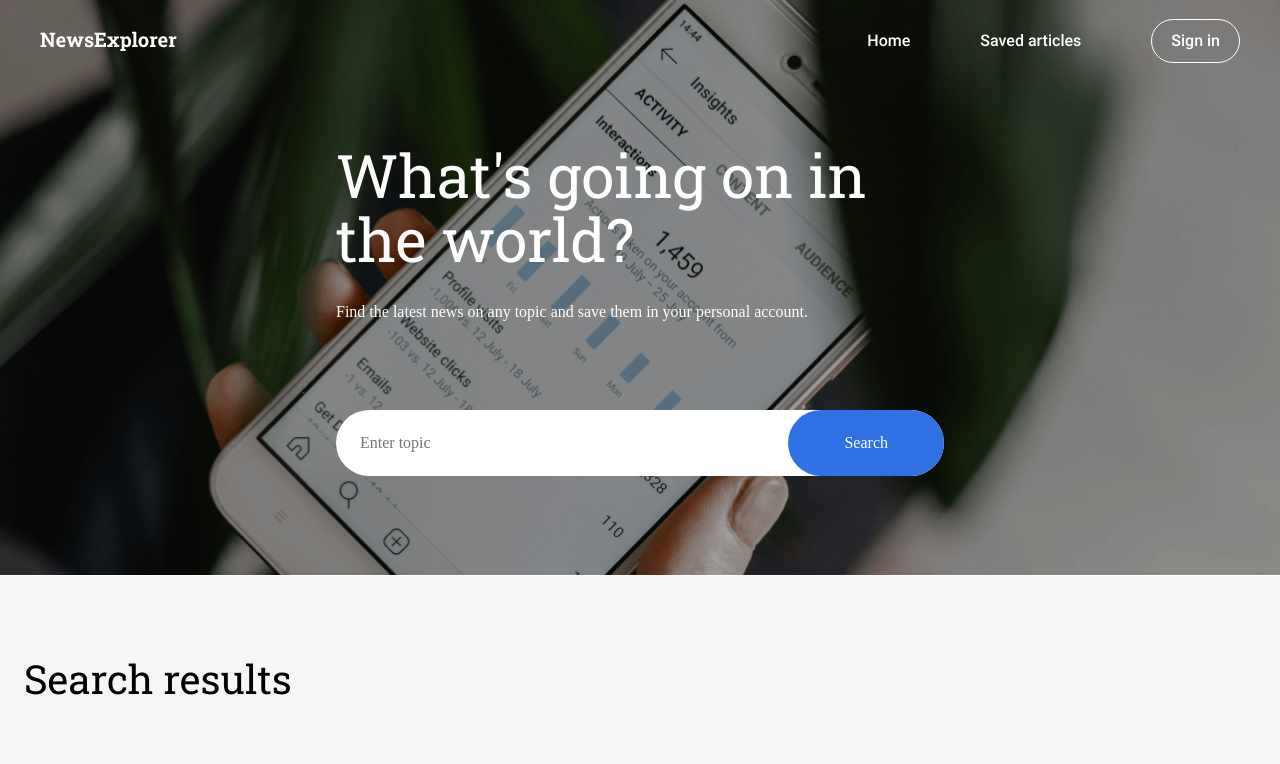
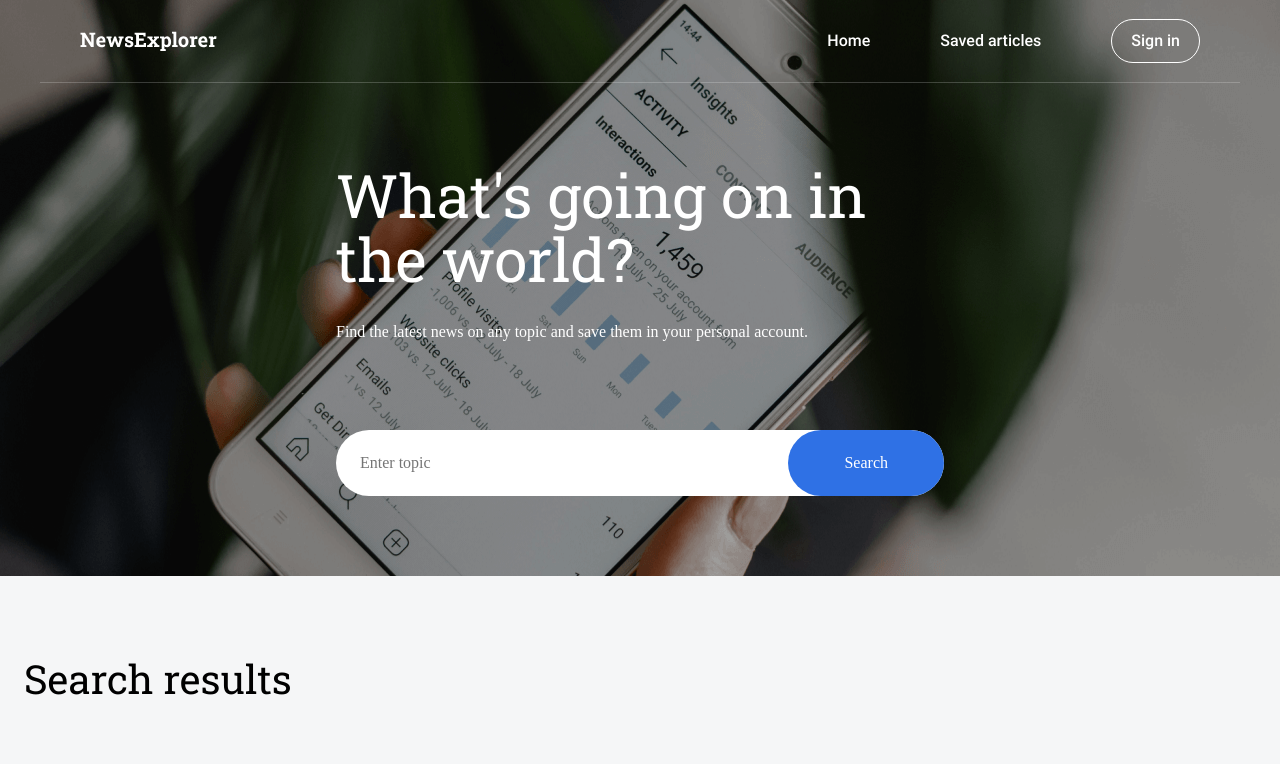
Before and after one commit to solomonbarayev/news-explorer-frontend, a React (Create React App) app: page / in a window 1280 px wide. Shown: the top 764 px of the page. Built offline with nearby package versions, Linux system fonts and the light colour scheme; grey boxes are pictures that could not be loaded; the HTML template or start-up script is replaced by a standard one.

Commit message:
refactor: make nav a separate component

```diff
--- a/src/components/Footer/Footer.js
+++ b/src/components/Footer/Footer.js
@@ -5,9 +5,6 @@ import fbIcon from '../../images/facebook_icon.svg';
 import ghIcon from '../../images/github_icon.svg';
 
 const Footer = () => {
-  //get current year
-  const year = new Date().getFullYear();
-
   return (
     <footer className="footer">
       <div className="section footer__container">
--- a/src/components/Header/Header.css
+++ b/src/components/Header/Header.css
@@ -1,16 +1,13 @@
 .header {
   width: 100%;
   margin: 0 auto;
-  padding-top: 19px;
-  padding-bottom: 19px;
-  background: transparent;
-  border-bottom: 1px rgba(255, 255, 255, 0.2) solid;
   box-sizing: border-box;
   background-image: url(../../images/background.png);
   background-repeat: no-repeat;
   background-size: cover;
   background-position: center;
   color: white;
+  padding-bottom: 80px;
 }
 
 .header_bg-light {
@@ -18,78 +15,9 @@
   color: black;
 }
 
-.header__nav-container {
-  display: flex;
-  justify-content: space-between;
-  align-items: center;
-}
-
-.header__logo {
-  display: flex;
-  flex-direction: column;
-  align-items: center;
-}
-.header__menu {
-  display: flex;
-  align-items: center;
-  gap: 70px;
-  font-family: 'Roboto', Helvetica, Arial, sans-serif;
-  font-weight: 500;
-  text-decoration: none;
-}
-
-.header__link {
-  font-family: 'Roboto', Helvetica, Arial, sans-serif;
-  font-weight: 500;
-  text-decoration: none;
-  cursor: pointer;
-  color: #fff;
-}
-
-.header__link_bg-light {
-  color: rgba(26, 27, 34, 1);
-}
-
-.header__button {
-  border-radius: 100px;
-  padding: 12px 19px;
-  background: transparent;
-  display: flex;
-  align-items: center;
-  gap: 17px;
-  cursor: pointer;
-  font-family: 'Roboto', Helvetica, Arial, sans-serif;
-  font-weight: 500;
-  text-decoration: none;
-  cursor: pointer;
-  color: #fff;
-  border: 1px solid #fff;
-}
-
-.header__button_bg-light {
-  color: rgba(26, 27, 34, 1);
-  border: 1px solid rgba(26, 27, 34, 1);
-}
-
-.header__button-icon {
-  width: 17px;
-  height: 17px;
-  display: none;
-}
-
-.header__hamburger {
-  display: none;
-  width: 24px;
-  height: 24px;
-  background-position: center;
-  background: transparent;
-  border: none;
-  cursor: pointer;
-}
-
 .header__content {
   max-width: 608px;
-  margin: 80px auto;
+  margin: 80px auto 0;
 }
 
 .header__title {
@@ -118,19 +46,19 @@
     padding-left: 20px;
     padding-right: 20px;
   }
-  .header__menu {
-    gap: 50px;
-  }
 }
 
 @media screen and (max-width: 768px) {
+  .header {
+    padding-bottom: 48px;
+  }
   .header__title {
     font-size: 36px;
     line-height: 40px;
   }
 
   .header__content {
-    margin: 38px auto;
+    margin: 38px auto 0;
     max-width: 452px;
   }
 
@@ -139,22 +67,12 @@
   }
 }
 
-@media screen and (max-width: 650px) {
-  .header__menu {
-    display: none;
+@media screen and (max-width: 480px) {
+  .header {
+    padding-bottom: 32px;
   }
-  .header__logo {
-    padding-top: 16px;
-    padding-bottom: 16px;
-  }
-  .header__hamburger {
-    display: block;
-  }
-}
-
-@media screen and (max-width: 480px) {
   .header__content {
-    margin: 30px auto;
+    margin: 30px auto 0;
     max-width: 452px;
   }
   .header__subtitle {
--- a/src/components/Header/Header.js
+++ b/src/components/Header/Header.js
@@ -13,6 +13,7 @@ const Header = () => {
     <header className={`${isHome ? 'header' : 'header header_bg-light'}`}>
       <div className="section header__container">
         <Nav isHome={isHome} />
+
         {isHome && (
           <div className="header__content">
             <h1 className="header__title">What's going on in the world?</h1>
--- a/src/components/Nav/Nav.css
+++ b/src/components/Nav/Nav.css
@@ -0,0 +1,121 @@
+.nav {
+  width: 100%;
+  margin: 0 auto;
+  padding-top: 19px;
+  padding-bottom: 19px;
+  background: transparent;
+  border-bottom: 1px rgba(255, 255, 255, 0.2) solid;
+  box-sizing: border-box;
+  color: white;
+  display: flex;
+  justify-content: space-between;
+  align-items: center;
+}
+
+.nav_bg-light {
+  color: black;
+}
+
+.nav__logo {
+  display: flex;
+  flex-direction: column;
+  align-items: center;
+}
+
+.nav__menu {
+  display: flex;
+  align-items: center;
+  gap: 70px;
+  font-family: 'Roboto', Helvetica, Arial, sans-serif;
+  font-weight: 500;
+  text-decoration: none;
+}
+
+.nav__menu-list {
+  display: flex;
+  align-items: center;
+  gap: 70px;
+  list-style: none;
+  margin-block-start: 0;
+  margin-block-end: 0;
+  padding-inline-start: 0;
+}
+
+.nav__link {
+  font-family: 'Roboto', Helvetica, Arial, sans-serif;
+  font-weight: 500;
+  text-decoration: none;
+  cursor: pointer;
+  color: #fff;
+}
+
+.nav__link_bg-light {
+  color: rgba(26, 27, 34, 1);
+}
+
+.nav__button {
+  border-radius: 100px;
+  padding: 12px 19px;
+  background: transparent;
+  display: flex;
+  align-items: center;
+  gap: 17px;
+  cursor: pointer;
+  font-family: 'Roboto', Helvetica, Arial, sans-serif;
+  font-weight: 500;
+  text-decoration: none;
+  cursor: pointer;
+  color: #fff;
+  border: 1px solid #fff;
+}
+
+.nav__button_bg-light {
+  color: rgba(26, 27, 34, 1);
+  border: 1px solid rgba(26, 27, 34, 1);
+}
+
+.nav__button-icon {
+  width: 17px;
+  height: 17px;
+  display: none;
+}
+
+.nav__hamburger {
+  display: none;
+  width: 24px;
+  height: 24px;
+  background-position: center;
+  background: transparent;
+  border: none;
+  cursor: pointer;
+}
+
+@media screen and (max-width: 1300px) {
+  .nav {
+    padding-left: 40px;
+    padding-right: 40px;
+  }
+}
+
+@media screen and (max-width: 1024px) {
+  .nav {
+    padding-left: 20px;
+    padding-right: 20px;
+  }
+  .nav__menu-list {
+    gap: 50px;
+  }
+}
+
+@media screen and (max-width: 650px) {
+  .nav__menu {
+    display: none;
+  }
+  .nav__logo {
+    padding-top: 16px;
+    padding-bottom: 16px;
+  }
+  .nav__hamburger {
+    display: block;
+  }
+}
--- a/src/components/Nav/Nav.js
+++ b/src/components/Nav/Nav.js
@@ -1,4 +1,5 @@
 import React from 'react';
+import './Nav.css';
 import logoutIcon from '../../images/logout_icon_black.svg';
 import { Link } from 'react-router-dom';
 import blackLogo from '../../images/NewsExplorer_logo_black.svg';
@@ -9,46 +10,49 @@ import closeIcon from '../../images/close_icon.svg';
 
 const Nav = ({ isHome }) => {
   return (
-    <div className="section header__nav-container">
-      <div className="header__logo">
+    <nav className="section nav">
+      <div className="nav__logo">
         <img src={isHome ? whiteLogo : blackLogo} alt="logo" />
       </div>
-      <nav className="header__menu">
-        {/* when you install router, use Link instead  */}
+      <div className="nav__menu">
+        <ul className="nav__menu-list">
+          <li className="nav__menu-item">
             <Link
               to="/"
               className={`${
-            isHome ? 'header__link' : 'header__link header__link_bg-light'
+                isHome ? 'nav__link' : 'nav__link nav__link_bg-light'
               }`}
             >
               Home
             </Link>
+          </li>
+          <li className="nav__menu-item">
             <Link
               to="/saved-news"
               className={`${
-            isHome ? 'header__link' : 'header__link header__link_bg-light'
+                isHome ? 'nav__link' : 'nav__link nav__link_bg-light'
               }`}
             >
               Saved articles
             </Link>
+          </li>
+        </ul>
         <button
           className={`${
-            isHome
-              ? 'header__button'
-              : 'header__button header__button_bg-light '
+            isHome ? 'nav__button' : 'nav__button nav__button_bg-light '
           }`}
         >
-          <span className="header__button-text">Sign in</span>
-          <img src={logoutIcon} alt="logout" className="header__button-icon" />
+          <span className="nav__button-text">Sign in</span>
+          <img src={logoutIcon} alt="logout" className="nav__button-icon" />
         </button>
-      </nav>
+      </div>
       <button
-        className="header__hamburger"
+        className="nav__hamburger"
         style={{
           backgroundImage: `url(${isHome ? whiteBurgerIcon : blackBurgerIcon})`,
         }}
       ></button>
-    </div>
+    </nav>
   );
 };
 
```
Lines whose indentation alone changed are shown as unchanged.
